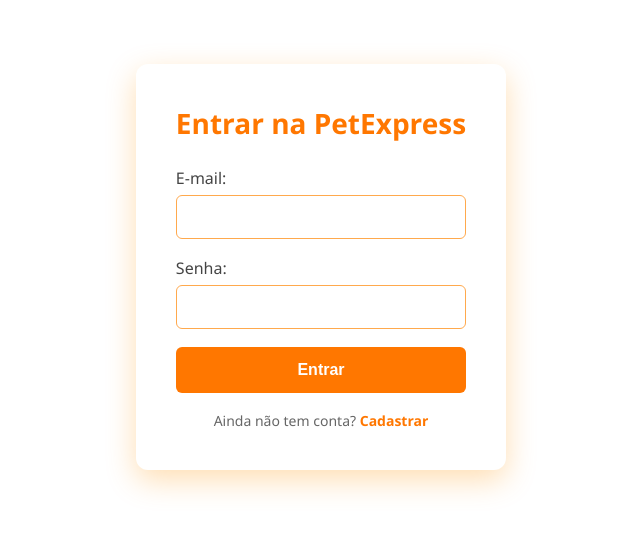
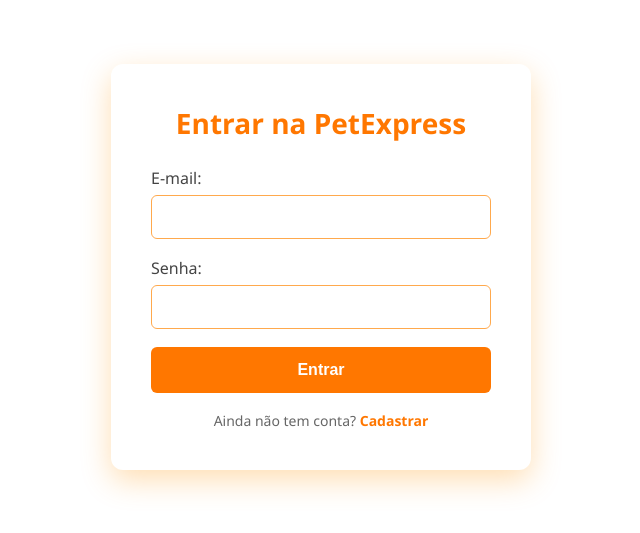
Before and after one commit to GiovsNavarro/PetExpress-FAM-Cadastro, a plain HTML site: page login.html in a window 1280 px wide. Shown: the part 133-666 px from the top of the page, without its empty margins (319-959 px from the left). Drawn offline with Linux system fonts and the light colour scheme.

Commit message:
Update login.html

```diff
--- a/login.html
+++ b/login.html
@@ -1,5 +1,4 @@
 <!DOCTYPE html>
-<form action="/login" method="post">
 <html lang="pt-br">
 <head>
     <meta charset="UTF-8">
@@ -10,21 +9,26 @@
 <body>
     <div class="form-container">
         <h2>Entrar na PetExpress</h2>
-        <form id="login-form" action="index.html" method="post" onsubmit="return validateForm()"> <!-- Adicionando a validação -->
+
+        <form id="login-form" action="index.html" method="post" onsubmit="return validateForm()">
             <div class="input-group">
                 <label for="email">E-mail:</label>
                 <input type="email" id="email" name="email" required>
             </div>
+
             <div class="input-group">
                 <label for="senha">Senha:</label>
                 <input type="password" id="senha" name="senha" required>
             </div>
+
             <button type="submit" class="btn-submit">Entrar</button>
         </form>
-        <p class="switch-form">Ainda não tem conta? <a href="cadastro.html">Cadastrar</a></p>
+
+        <p class="switch-form">
+            Ainda não tem conta? <a href="cadastro.html">Cadastrar</a>
+        </p>
     </div>
 
     <script src="login-js.js"></script>
-
 </body>
 </html>
```
